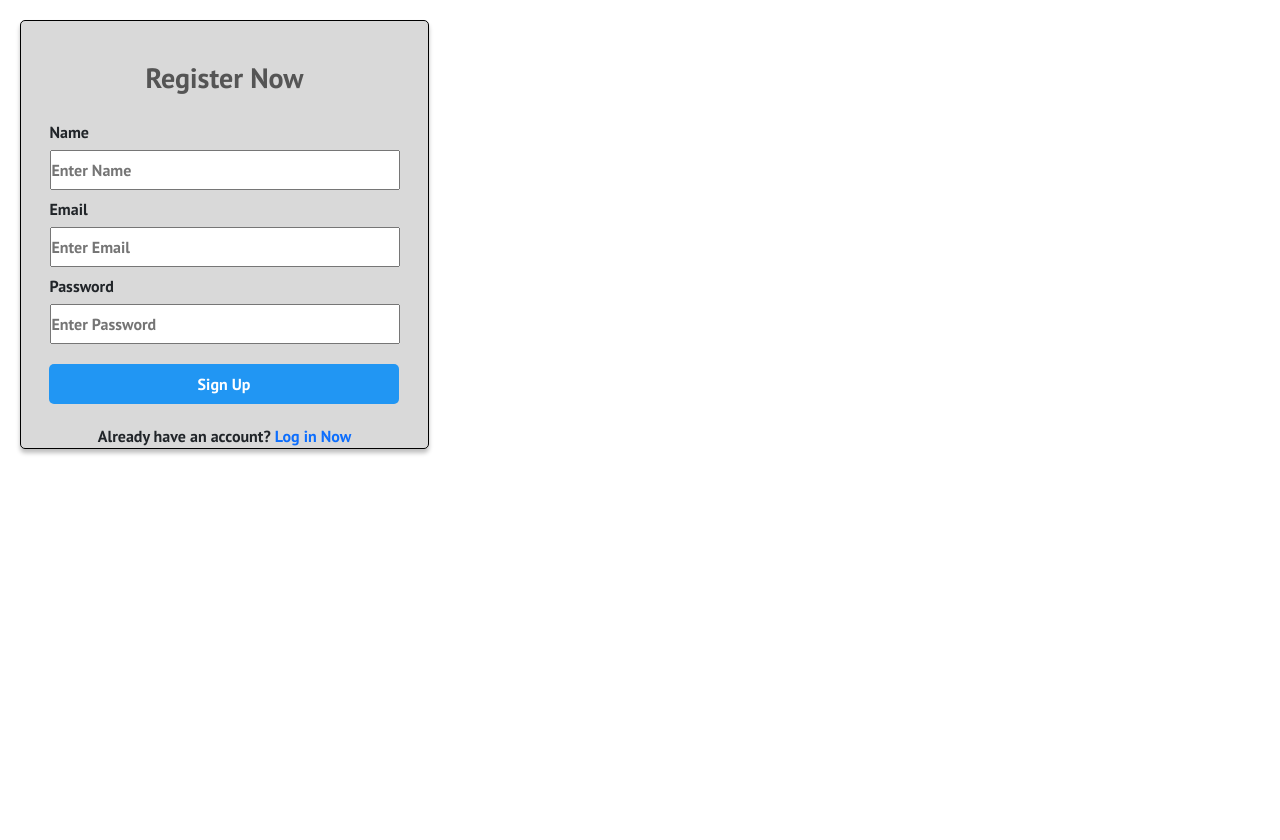
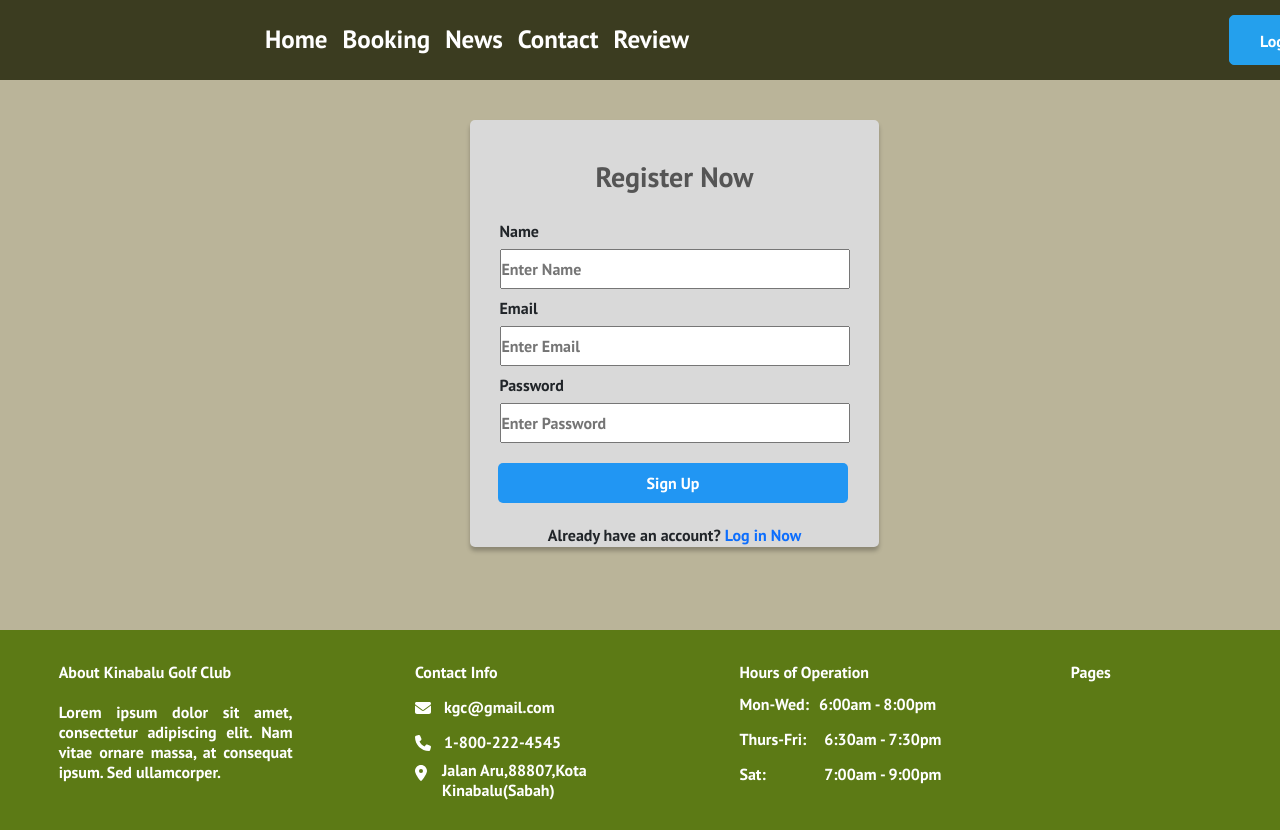
Before and after one commit to Dannyw07/test, a React (Create React App) app in the folder clientside/: page /register in a window 1280 px wide. Shown: the top 840 px of the page. Before the commit the page ends 800 px from the top, so only its background shows below. Built offline with nearby package versions, Linux system fonts and the light colour scheme.

Commit message:
authentication page

```diff
--- a/clientside/src/pages/Blog/blog.css
+++ b/clientside/src/pages/Blog/blog.css
@@ -27,7 +27,7 @@
   position: relative;
 }
 .img::after {
-  content: "asdads";
+  content: "";
   width: 100%;
   height: 100%;
   background-color: #b9e7e7;
--- a/clientside/src/pages/Homepage/Homepage.jsx
+++ b/clientside/src/pages/Homepage/Homepage.jsx
@@ -1,7 +1,7 @@
 import React from "react";
 // import Navbar from "../../components/Navbar/Navbar";
 import Carousell from "../../components/Carousel/Carousell";
-import Footer from "../../components/Footer/Footer";
+import Footerv2 from "../../components/Footerv2/FooterV2";
 import MainContainer from "../../components/MainContainer/MainContainer";
 import PersonOne from "../../components/Images/PersonOne.png";
 import "./homepage.css";
@@ -33,7 +33,7 @@ const Homepage = () => {
         </div>
       </div>
 
-      <Footer />
+      <Footerv2 />
     </div>
   );
 };
--- a/clientside/src/pages/LoginV2/LoginV2.jsx
+++ b/clientside/src/pages/LoginV2/LoginV2.jsx
@@ -4,6 +4,7 @@ import { Link, useNavigate } from "react-router-dom";
 import axios from "axios";
 import validation from "../../components/LoginValidation";
 import Navbarv2 from "../../components/Navbarv2/Navbarv2";
+import FooterV2 from "../../components/Footerv2/FooterV2";
 
 const LoginV2 = () => {
   const [values, setValues] = useState({
@@ -73,9 +74,10 @@ const LoginV2 = () => {
   }, []);
 
   return (
-    <div>
+    <div className="loGin">
       <Navbarv2 />
-      <div className="regContainer">
+      <div className="loginVersionTwo">
+        <div className="loginContainer">
           <div className="regTitle">
             <h3>Login Now</h3>
           </div>
@@ -134,6 +136,8 @@ const LoginV2 = () => {
           </div>
         </div>
       </div>
+      <FooterV2 />
+    </div>
   );
 };
 
--- a/clientside/src/pages/LoginV2/loginV2.css
+++ b/clientside/src/pages/LoginV2/loginV2.css
@@ -1,23 +1,36 @@
-.RegPage {
+.loGin {
   width: 1349px;
-  height: 720px;
+  height: auto;
 }
 
-.regContainer {
+.loginVersionTwo {
+  width: 1349px;
+  height: 500px;
+  position: relative;
+  background-color: #bab499;
+}
+
+.loginContainer {
   background-color: grey;
   width: 409px;
   height: 420px;
-  flex-shrink: 0;
-  position: absolute;
+  /* flex-shrink: 0; */
+
   border-radius: 5px;
-  border: 1px solid #000;
+  /* border: 1px solid #000; */
   background: #d9d9d9;
   box-shadow: 0px 4px 4px 0px rgba(0, 0, 0, 0.25);
 
   /* // temporary postion */
 
-  top: 20px;
-  left: 20px;
+  /* top: 20px;
+  left: 20px; */
+  position: absolute;
+  top: 40px;
+  left: 0;
+  right: 0;
+  margin-left: auto;
+  margin-right: auto;
 }
 
 .regTitle h3 {
--- a/clientside/src/pages/RegisterV2/RegisterV2.jsx
+++ b/clientside/src/pages/RegisterV2/RegisterV2.jsx
@@ -3,6 +3,8 @@ import "./regV2.css";
 import axios from "axios";
 import { Link, useNavigate } from "react-router-dom";
 import validation from "../../components/SignUpValidation";
+import NavbarV2 from "../../components/Navbarv2/Navbarv2";
+import FooterV2 from "../../components/Footerv2/FooterV2";
 
 const RegisterV2 = () => {
   const [values, setValues] = useState({
@@ -53,6 +55,8 @@ const RegisterV2 = () => {
   };
   return (
     <div className="RegPage">
+      <NavbarV2 />
+      <div className="registerVersionTwo">
         <div className="regContainer">
           <div className="regTitle">
             <h3>Register Now</h3>
@@ -130,6 +134,8 @@ const RegisterV2 = () => {
           </div>
         </div>
       </div>
+      <FooterV2 />
+    </div>
   );
 };
 
--- a/clientside/src/pages/RegisterV2/regV2.css
+++ b/clientside/src/pages/RegisterV2/regV2.css
@@ -1,23 +1,34 @@
 .RegPage {
   width: 1349px;
-  height: 720px;
+  height: auto;
 }
-
+.registerVersionTwo {
+  width: 1349px;
+  height: 550px;
+  position: relative;
+  background-color: #bab499;
+}
 .regContainer {
   background-color: grey;
   width: 409px;
   height: auto;
   flex-shrink: 0;
-  position: absolute;
+
   border-radius: 5px;
-  border: 1px solid #000;
+  /* border: 1px solid #000; */
   background: #d9d9d9;
   box-shadow: 0px 4px 4px 0px rgba(0, 0, 0, 0.25);
 
   /* // temporary postion */
 
-  top: 20px;
-  left: 20px;
+  /* top: 20px;
+  left: 20px; */
+  position: absolute;
+  top: 40px;
+  left: 0;
+  right: 0;
+  margin-left: auto;
+  margin-right: auto;
 }
 
 .regTitle h3 {
```
Lines whose indentation alone changed are shown as unchanged.
